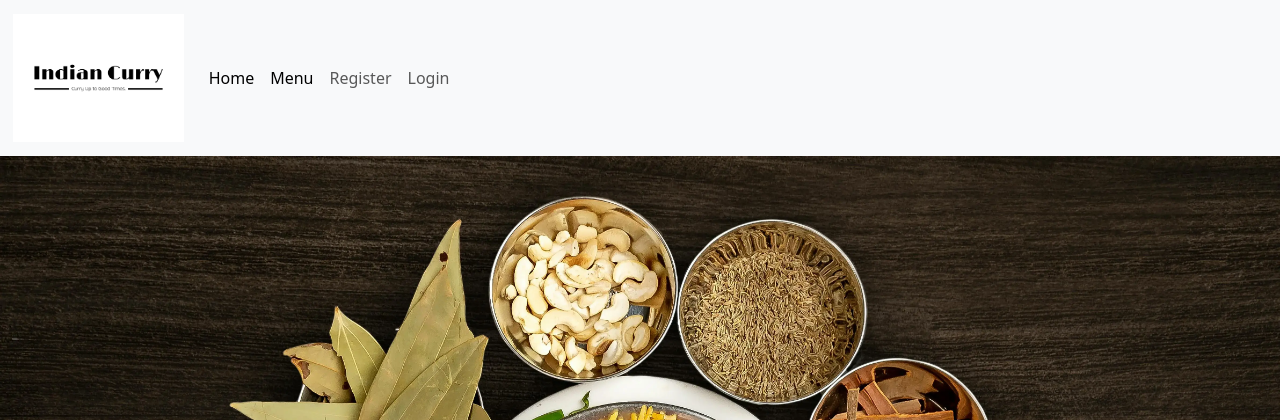
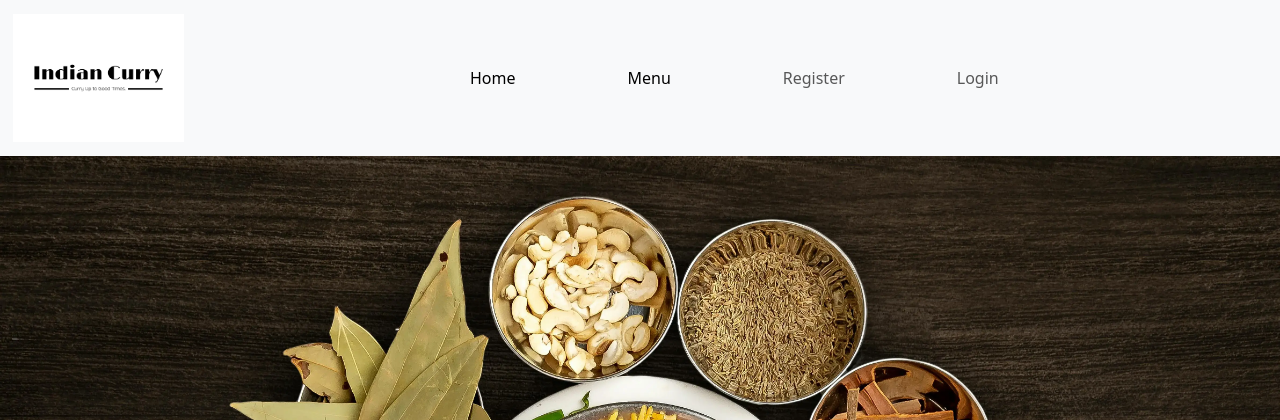
Before and after one commit to Pramilashanmugam/Restaurant, a Django app: page / in a window 1280 px wide. Shown: the top 420 px of the page. Run offline with Django 5.2, Linux system fonts and the light colour scheme; some libraries are stand-ins or nearby versions.

Commit message:
modified: footer social media links included, header navbar styled

```diff
--- a/reservations/templates/reservations/index.html
+++ b/reservations/templates/reservations/index.html
@@ -42,10 +42,12 @@
             <div class="carousel-caption d-none d-md-block">
                 <h5>Take a seat, grab a treat.</h5>
                 <p>The fondest memories are made when gathered around the table.</p>
-                <a href="{% url 'menu' %}" class="btn btn-primary btn-lg active" role="button" aria-pressed="true">Our
-                    Menu</a> <br>
-                <a href="{% url 'make_reservation' %}" class="btn btn-primary btn-lg active" role="button"
-                    aria-pressed="true">Book a table</a>
+                <div class="mt-3"><a href="{% url 'menu' %}" class="btn btn-primary btn-lg active" role="button"
+                        aria-pressed="true">Our Menu</a></div>
+                <div class="mt-3">
+                    <a href="{% url 'make_reservation' %}" class="btn btn-primary btn-lg active" role="button"
+                        aria-pressed="true">Book a table</a>
+                </div>
             </div>
         </div>
     </div>
--- a/templates/includes/footer.html
+++ b/templates/includes/footer.html
@@ -4,13 +4,13 @@
     <div class="footer-container">
     <span class="text-muted">Copyright © 2024 Indian Curry. All Rights Reserved.</span>
     <!--Social medias icons-->
-    <a href="" target="_blank" rel="noopener" aria-label="Instagram - Opens in new tab">
+    <a href="https://www.instagram.com" target="_blank" rel="noopener" aria-label="Instagram - Opens in new tab">
         <img src="{% static '/icons/ig-instagram-icon.svg' %}" alt="Instagram Icon" class="social-icon" />
     </a>
-    <a href="" target="_blank" rel="noopener" aria-label="Twitter - Opens in new tab">
+    <a href="https://twitter.com" target="_blank" rel="noopener" aria-label="Twitter - Opens in new tab">
         <img src="{% static '/icons/twitter-app-icon.svg' %}" alt="Twitter Icon" class="social-icon" />
     </a>
-    <a href="" target="_blank" rel="noopener" aria-label="YouTube - Opens in new tab">
+    <a href="https://www.youtube.com" target="_blank" rel="noopener" aria-label="YouTube - Opens in new tab">
         <img src="{% static '/icons/youtube-square-color-icon.svg' %}" alt="YouTube Icon" class="social-icon" />
     </a>
 </div>
--- a/templates/includes/header.html
+++ b/templates/includes/header.html
@@ -11,25 +11,25 @@
         <span class="navbar-toggler-icon"></span>
       </button>
       <!--Navigation-->
-      <div class="collapse navbar-collapse" id="navbarNav">
+      <div class="collapse navbar-collapse justify-content-center" id="navbarNav">
         <ul class="navbar-nav">
           <li class="nav-item">
-            <a class="nav-link active" aria-current="page" href="{% url 'home' %}">Home</a>
+            <a class="nav-link active mx-5" aria-current="page" href="{% url 'home' %}">Home</a>
           </li>
           <li class="nav-item">
-            <a class="nav-link active" aria-current="page" href="{% url 'menu' %}">Menu</a>
+            <a class="nav-link active mx-5" aria-current="page" href="{% url 'menu' %}">Menu</a>
           </li>
           {% if user.is_authenticated %}
-          <li class="nav-item">
+          <li class="nav-item mx-5">
             <a class="nav-link {% if request.path == logout_url %}active{% endif %}" aria-current="page"
               href="{% url 'account_logout' %}">Logout</a>
           </li>
           {% else %}
-          <li class="nav-item">
+          <li class="nav-item mx-5">
             <a class="nav-link {% if request.path == signup_url %}active{% endif %}" aria-current="page"
               href="{% url 'account_signup' %}">Register</a>
           </li>
-          <li class="nav-item">
+          <li class="nav-item mx-5">
             <a class="nav-link {% if request.path == login_url %}active{% endif %}" aria-current="page"
               href="{% url 'account_login' %}">Login</a>
           </li>
```
